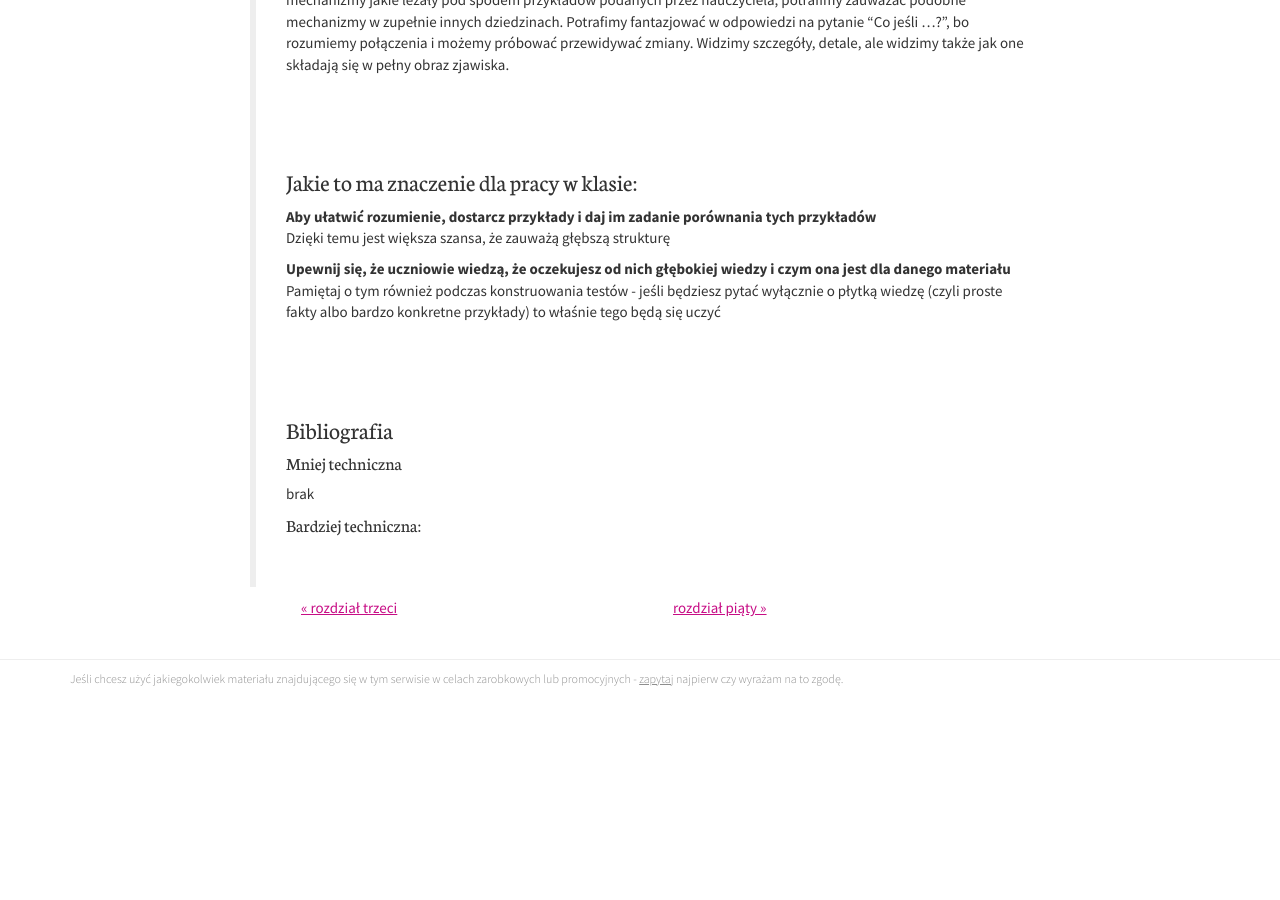
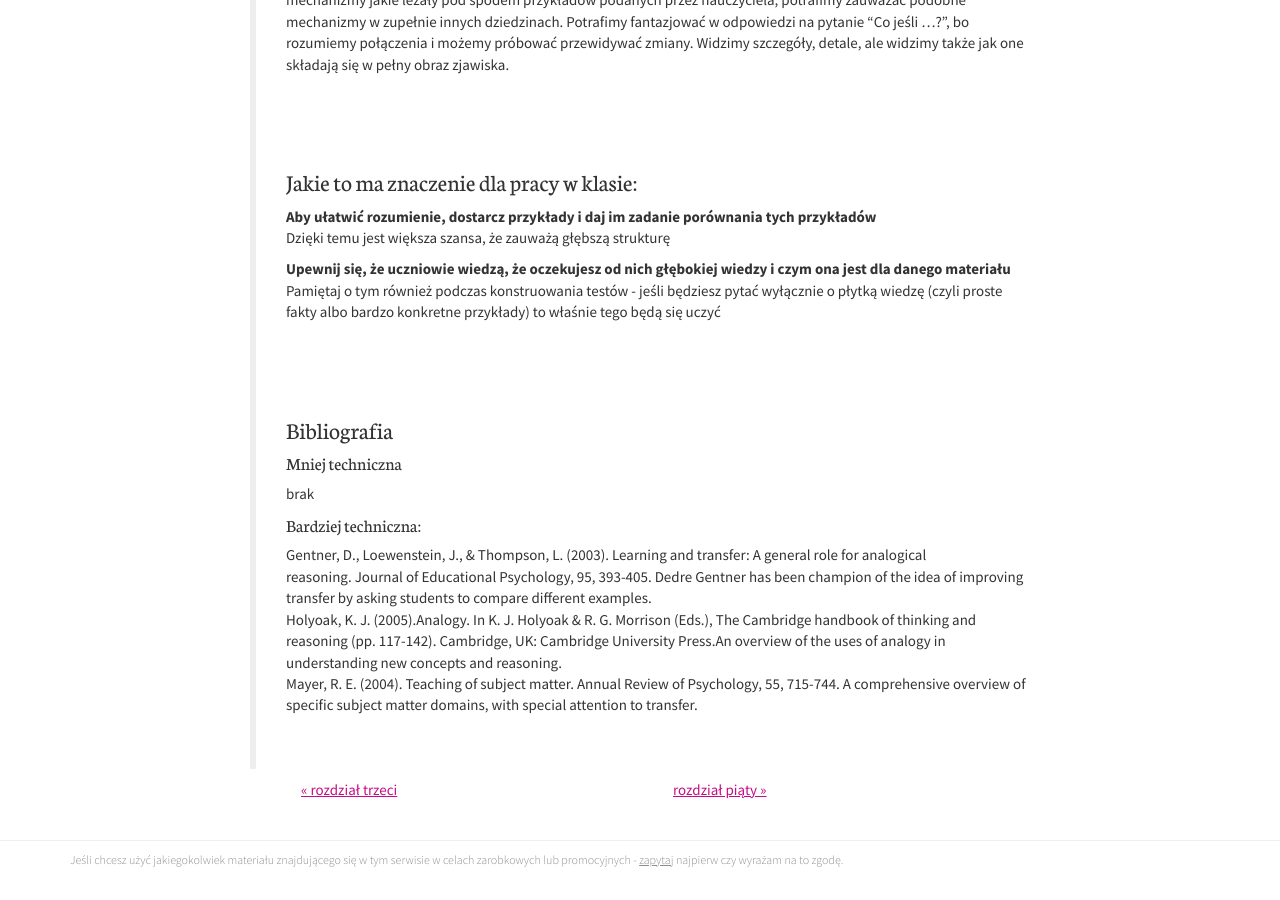
Before and after one commit to esencje/esencje.github.io, a Jekyll site: the page built from notatki-z-ksiazek/why-dont-students-like-school/why-dont-students-like-school-4.md, in a window 1280 px wide and 900 px high, scrolled down 739 px. Built offline with Jekyll 4.4.1, drawn with Linux system fonts in a browser that asks for light colours; before the commit the page ends 1458 px from its top, so only the background shows below that.

Commit message:
Update why-dont-students-like-school-4.md

```diff
--- a/notatki-z-ksiazek/why-dont-students-like-school/why-dont-students-like-school-4.md
+++ b/notatki-z-ksiazek/why-dont-students-like-school/why-dont-students-like-school-4.md
@@ -44,6 +44,9 @@ Pamiętaj o tym również podczas konstruowania testów - jeśli będziesz pyta
 brak
 
 #### Bardziej techniczna:<br>
+Gentner, D., Loewenstein, J., & Thompson, L. (2003). Learning and transfer: A general role for analogical reasoning. Journal of Educational Psychology, 95, 393-405. Dedre Gentner has been champion of the idea of improving transfer by asking students to compare different examples.<br>
+Holyoak, K. J. (2005).Analogy. In K. J. Holyoak & R. G. Morrison (Eds.), The Cambridge handbook of thinking and reasoning (pp. 117-142). Cambridge, UK: Cambridge University Press.An overview of the uses of analogy in understanding new concepts and reasoning.<br>
+Mayer, R. E. (2004). Teaching of subject matter. Annual Review of Psychology, 55, 715-744. A comprehensive overview of specific subject matter domains, with special attention to transfer.
 
 
 
```
